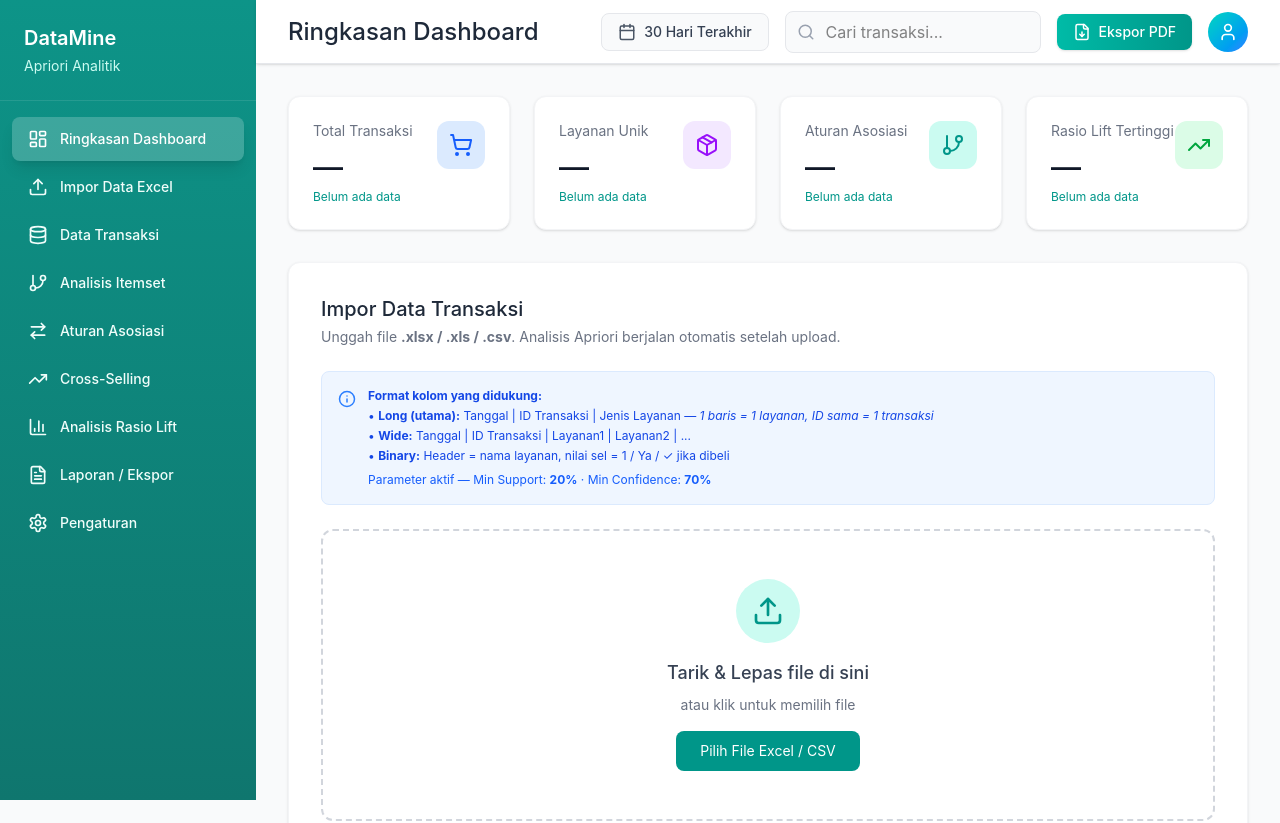
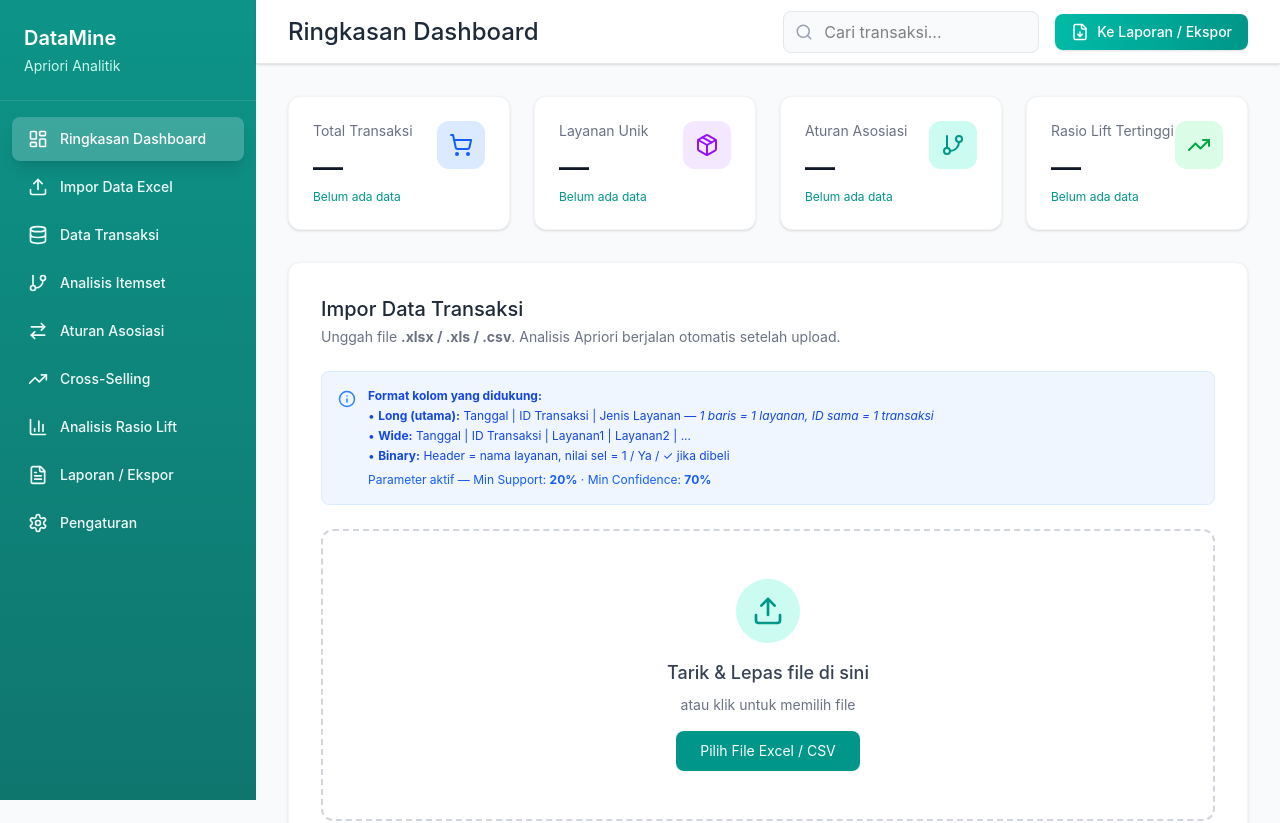
Before and after one commit to AdhityaMaulana11/DataMine-Apriori-Analytics, a React (Vite) app: page / in a window 1280 px wide. Shown: the top 823 px of the page. Built offline with nearby package versions, Linux system fonts and the light colour scheme.

Commit message:
feat(navbar): simplify top navigation and link export button to reports

```diff
--- a/src/app/App.tsx
+++ b/src/app/App.tsx
@@ -50,7 +50,10 @@ export default function App() {
       <Sidebar activeSection={activeSection} onSectionChange={setActiveSection} />
 
       <div className="ml-64">
-        <TopNavbar title={getSectionTitle()} />
+        <TopNavbar
+          title={getSectionTitle()}
+          onNavigateToReports={() => setActiveSection('reports')}
+        />
 
         <main className="p-8">
           {/* ── DASHBOARD ─────────────────────────────────────────────────── */}
--- a/src/app/components/TopNavbar.tsx
+++ b/src/app/components/TopNavbar.tsx
@@ -1,21 +1,16 @@
-import { Search, Calendar, FileDown, User } from 'lucide-react';
+import { Search, FileDown } from 'lucide-react';
 
 interface TopNavbarProps {
   title: string;
+  onNavigateToReports?: () => void;
 }
 
-export function TopNavbar({ title }: TopNavbarProps) {
+export function TopNavbar({ title, onNavigateToReports }: TopNavbarProps) {
   return (
     <div className="h-16 bg-white border-b border-gray-200 flex items-center justify-between px-8 sticky top-0 z-10 shadow-sm">
       <h2 className="text-2xl text-gray-800">{title}</h2>
 
       <div className="flex items-center gap-4">
-        {/* Date Range Filter */}
-        <button className="flex items-center gap-2 px-4 py-2 bg-gray-50 rounded-lg border border-gray-200 hover:bg-gray-100 transition-colors">
-          <Calendar size={18} className="text-gray-600" />
-          <span className="text-sm text-gray-700">30 Hari Terakhir</span>
-        </button>
-
         {/* Search Bar */}
         <div className="relative">
           <Search size={18} className="absolute left-3 top-1/2 -translate-y-1/2 text-gray-400" />
@@ -26,16 +21,14 @@ export function TopNavbar({ title }: TopNavbarProps) {
           />
         </div>
 
-        {/* Export Button */}
-        <button className="flex items-center gap-2 px-4 py-2 bg-gradient-to-r from-teal-500 to-teal-600 text-white rounded-lg hover:from-teal-600 hover:to-teal-700 transition-all shadow-sm">
+        {/* Reports Navigation Button */}
+        <button
+          onClick={onNavigateToReports}
+          className="flex items-center gap-2 px-4 py-2 bg-gradient-to-r from-teal-500 to-teal-600 text-white rounded-lg hover:from-teal-600 hover:to-teal-700 transition-all shadow-sm"
+        >
           <FileDown size={18} />
-          <span className="text-sm">Ekspor PDF</span>
+          <span className="text-sm">Ke Laporan / Ekspor</span>
         </button>
-
-        {/* User Avatar */}
-        <div className="w-10 h-10 bg-gradient-to-br from-teal-400 to-blue-500 rounded-full flex items-center justify-center cursor-pointer hover:scale-105 transition-transform">
-          <User size={20} className="text-white" />
-        </div>
       </div>
     </div>
   );
```
